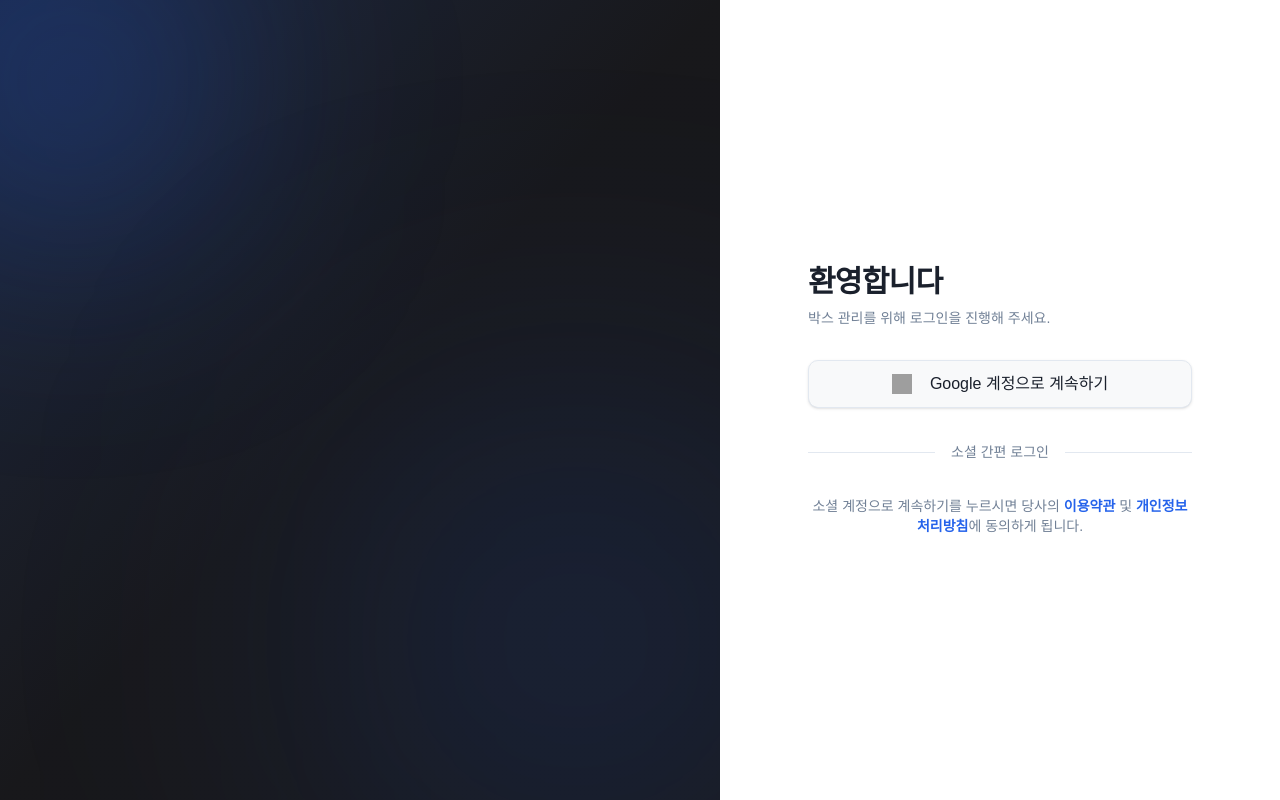
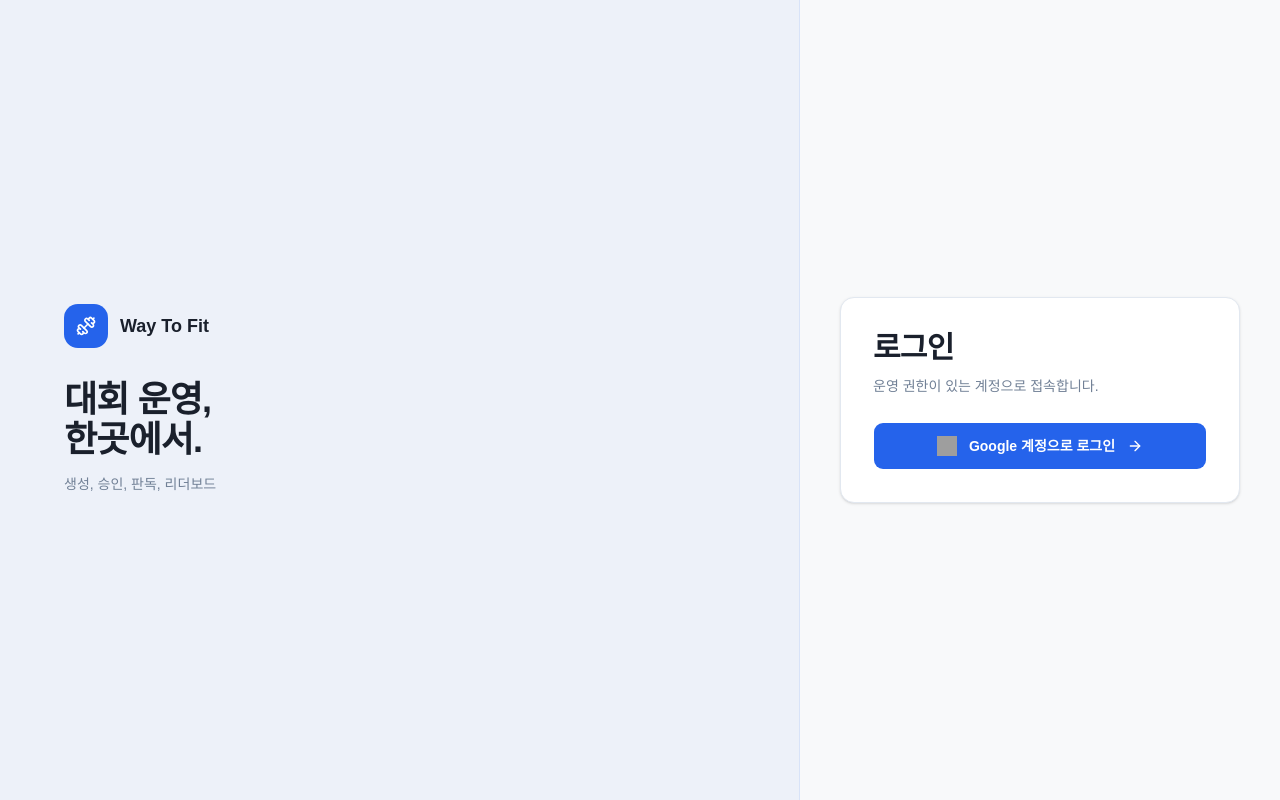
Before and after one commit to samkim91/way_to_fit, a React (Vite) app in the folder way-to-fit-frontend/: page /login in a window 1280 px wide. Built offline with nearby package versions, Linux system fonts and the light colour scheme; grey boxes are pictures that could not be loaded.

Commit message:
feat: refine login page for competition admin

```diff
--- a/way-to-fit-frontend/src/pages/LoginPage.tsx
+++ b/way-to-fit-frontend/src/pages/LoginPage.tsx
@@ -1,5 +1,6 @@
 import { Button } from "@/components/ui/button";
-import { Dumbbell } from "lucide-react";
+import { Card, CardContent } from "@/components/ui/card";
+import { ArrowRight, Dumbbell } from "lucide-react";
 
 export function LoginPage() {
   const handleGoogleLogin = () => {
@@ -9,117 +10,66 @@ export function LoginPage() {
   };
 
   return (
-    <div className="flex min-h-screen w-full bg-background">
-      {/* Left section: Branding & Graphics */}
-      <div className="relative hidden w-0 flex-1 flex-col justify-center bg-zinc-900 lg:flex dark:bg-zinc-950 overflow-hidden">
-        {/* Abstract background decorative shapes */}
-        <div className="absolute inset-0 bg-gradient-to-br from-primary/20 via-zinc-900 to-zinc-900" />
-        <div className="absolute top-[-10%] left-[-10%] w-[40%] h-[40%] rounded-full bg-primary/30 blur-[120px]" />
-        <div className="absolute bottom-[-10%] right-[-10%] w-[60%] h-[60%] rounded-full bg-primary/20 blur-[150px]" />
-
-        <div className="relative z-10 px-12 lg:px-24 xl:px-32 flex flex-col items-start space-y-8 animate-in fade-in slide-in-from-left-8 duration-1000">
+    <div className="min-h-screen bg-background">
+      <div className="flex min-h-screen flex-col lg:flex-row">
+        <section className="flex flex-1 border-b border-border bg-primary/5 lg:border-b-0 lg:border-r lg:border-r-primary/10">
+          <div className="mx-auto flex w-full max-w-[800px] items-center px-6 py-12 sm:px-10 lg:px-16">
+            <div className="max-w-xl space-y-8">
               <div className="flex items-center gap-3">
-            <div className="flex h-12 w-12 items-center justify-center rounded-xl bg-primary shadow-lg shadow-primary/30">
-              <Dumbbell className="h-6 w-6 text-primary-foreground" />
+                <div className="flex h-11 w-11 items-center justify-center rounded-xl bg-primary text-primary-foreground">
+                  <Dumbbell className="h-5 w-5" />
                 </div>
-            <span className="text-2xl font-bold tracking-tight text-white">
-              Way To Fit
-            </span>
+                <div>
+                  <p className="text-lg font-semibold text-foreground">Way To Fit</p>
+                </div>
               </div>
 
-          <div className="space-y-4">
-            <h1 className="text-4xl sm:text-5xl lg:text-6xl font-extrabold tracking-tight text-white leading-tight">
-              완벽한 <br/>
-              <span className="text-transparent bg-clip-text bg-gradient-to-r from-blue-400 to-blue-600">크로스핏 박스</span> <br/>
-              관리의 시작.
+              <div className="space-y-3">
+                <h1 className="text-3xl font-semibold tracking-tight text-foreground sm:text-4xl">
+                  대회 운영,
+                  <br />
+                  한곳에서.
                 </h1>
-            <p className="max-w-xl text-lg text-zinc-400 font-medium break-keep">
-              크로스핏 대표님을 위해 설계된 올인원 B2B 플랫폼입니다.
-              회원 관리부터 결제, 수업 스케줄링까지 모두 하나의 매끄러운 환경에서 처리하세요.
+                <p className="text-sm leading-6 text-muted-foreground">
+                  생성, 승인, 판독, 리더보드
                 </p>
-          </div>
-
-          <div className="flex items-center gap-4 pt-8">
-            <div className="flex flex-col border-l-2 border-primary/50 pl-4">
-              <span className="text-3xl font-bold text-white">100+</span>
-              <span className="text-sm font-medium text-zinc-400">도입 박스</span>
-            </div>
-            <div className="flex flex-col border-l-2 border-primary/50 pl-4 ml-6">
-              <span className="text-3xl font-bold text-white">99.9%</span>
-              <span className="text-sm font-medium text-zinc-400">안정성</span>
               </div>
             </div>
           </div>
+        </section>
+
+        <section className="flex w-full items-center justify-center px-4 py-10 sm:px-6 lg:w-[440px] lg:px-10 xl:w-[480px]">
+          <Card className="w-full max-w-md rounded-xl border-border shadow-sm">
+            <CardContent className="p-6 sm:p-8">
+              <div className="space-y-6">
+                <div className="space-y-3">
+                  <div>
+                    <h2 className="text-3xl font-semibold tracking-tight text-foreground">
+                      로그인
+                    </h2>
+                    <p className="mt-2 text-sm leading-6 text-muted-foreground">
+                      운영 권한이 있는 계정으로 접속합니다.
+                    </p>
+                  </div>
                 </div>
 
-      {/* Right section: Login Form */}
-      <div className="flex flex-col justify-center flex-1 px-4 py-12 sm:px-6 lg:flex-none lg:w-[480px] xl:w-[560px] 2xl:w-[640px] bg-card">
-        <div className="w-full max-w-sm mx-auto animate-in fade-in slide-in-from-right-8 duration-700 delay-150 fill-mode-both">
-          {/* Mobile logo */}
-          <div className="flex items-center gap-3 lg:hidden mb-12">
-            <div className="flex h-10 w-10 items-center justify-center rounded-lg bg-primary shadow-md">
-              <Dumbbell className="h-5 w-5 text-primary-foreground" />
-            </div>
-            <span className="text-xl font-bold tracking-tight text-foreground">
-              Way To Fit
-            </span>
-          </div>
-
-          <div>
-            <h2 className="text-3xl font-bold tracking-tight text-foreground">
-              환영합니다
-            </h2>
-            <p className="mt-2 text-sm text-muted-foreground break-keep">
-              박스 관리를 위해 로그인을 진행해 주세요.
-            </p>
-          </div>
-
-          <div className="mt-8">
-            <div className="space-y-6">
                 <Button
-                variant="outline"
                   type="button"
-                className="w-full h-12 text-md font-medium border-border hover:bg-secondary/50 transition-colors shadow-sm"
+                  className="h-12 w-full justify-center gap-3 text-sm font-semibold"
                   onClick={handleGoogleLogin}
                 >
                   <img
                     src="https://www.svgrepo.com/show/475656/google-color.svg"
-                  className="w-5 h-5 mr-3"
+                    className="h-5 w-5"
                     alt="Google logo"
                   />
-                Google 계정으로 계속하기
+                  Google 계정으로 로그인
+                  <ArrowRight className="h-4 w-4" />
                 </Button>
               </div>
-
-            <div className="mt-8 relative">
-              <div
-                className="absolute inset-0 flex items-center"
-                aria-hidden="true"
-              >
-                <div className="w-full border-t border-border" />
-              </div>
-              <div className="relative flex justify-center text-sm font-medium leading-6">
-                <span className="bg-card px-4 text-muted-foreground">
-                  소셜 간편 로그인
-                </span>
-              </div>
-            </div>
-
-            <div className="mt-8">
-              <p className="text-center text-sm text-muted-foreground">
-                소셜 계정으로 계속하기를 누르시면 당사의{' '}
-                <a href="#" className="font-semibold text-primary hover:text-primary/80 transition-colors">
-                  이용약관
-                </a>
-                {' '}및{' '}
-                <a href="#" className="font-semibold text-primary hover:text-primary/80 transition-colors">
-                  개인정보 처리방침
-                </a>
-                에 동의하게 됩니다.
-              </p>
-            </div>
-          </div>
-        </div>
+            </CardContent>
+          </Card>
+        </section>
       </div>
     </div>
   );
```
Lines whose indentation alone changed are shown as unchanged.
